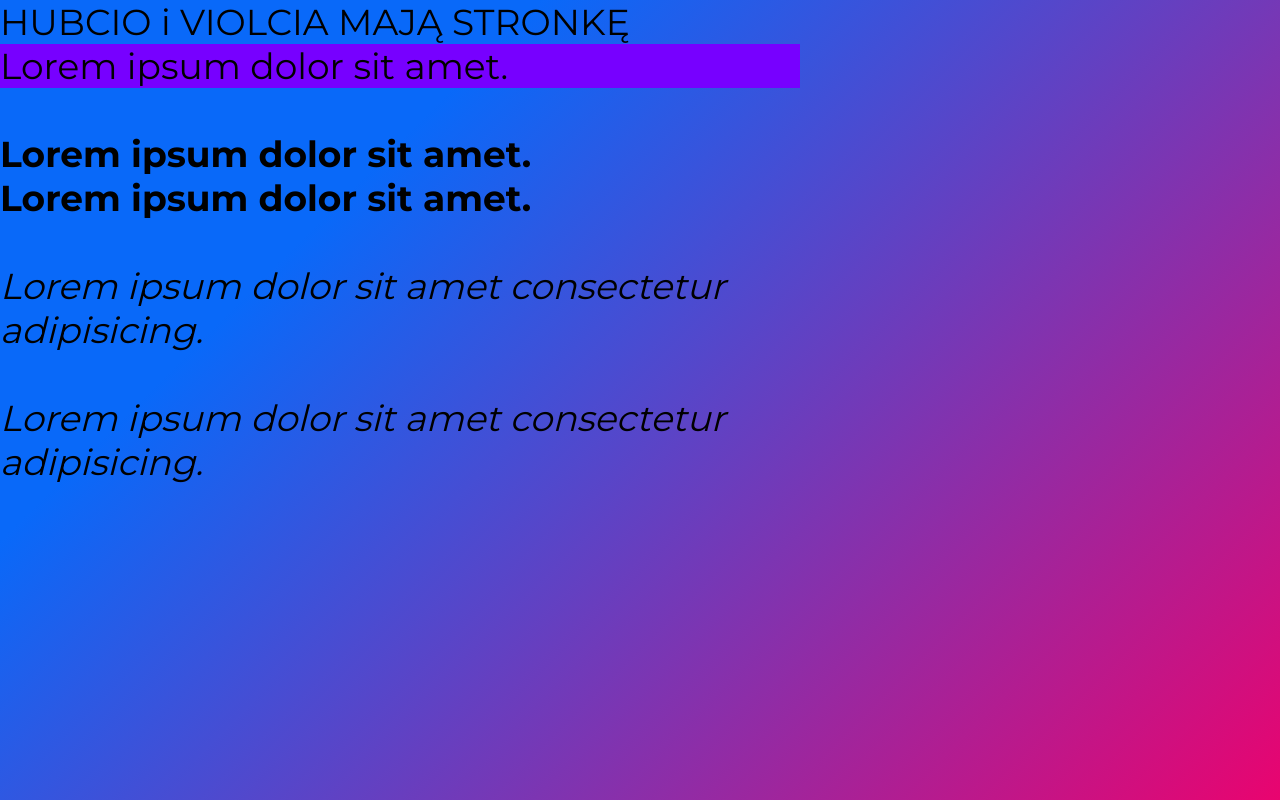
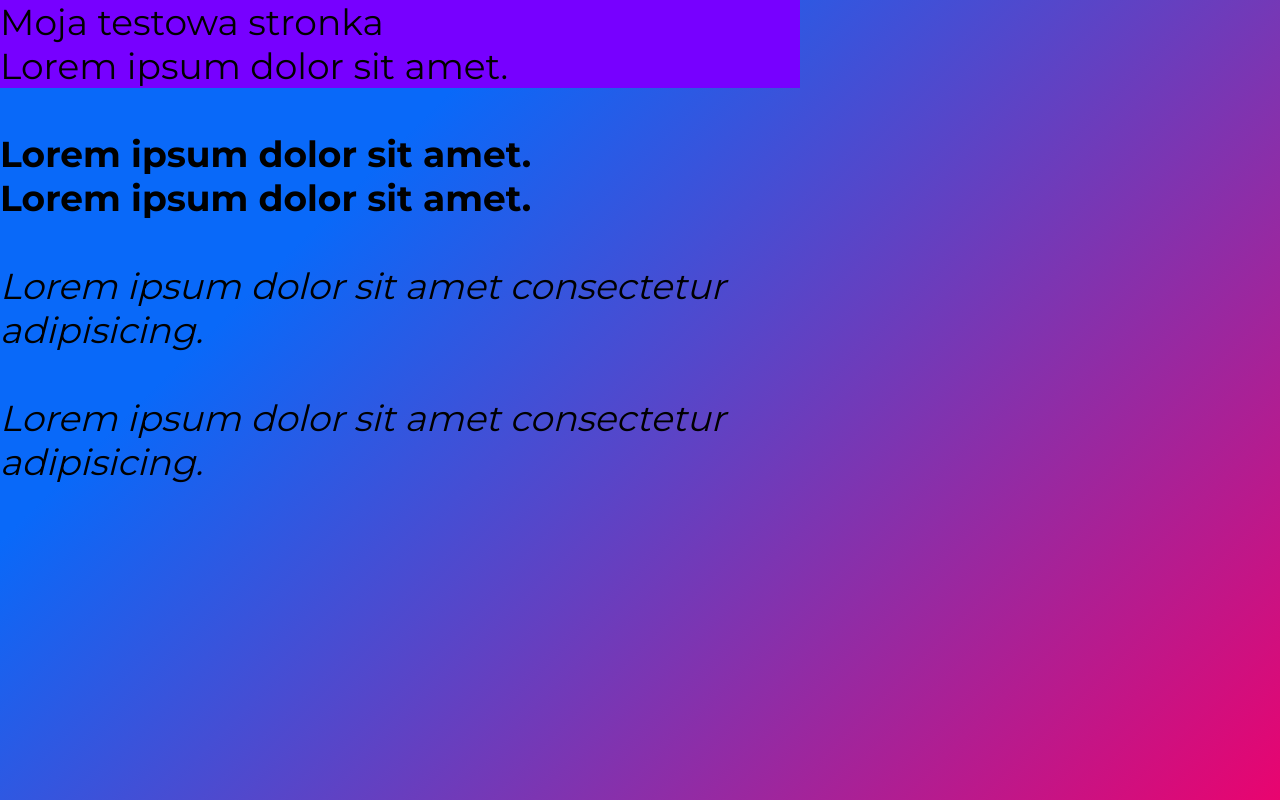
Before and after one commit to Hubaki/stichowa, a plain HTML site: page index.html in a window 1280 px wide. Drawn offline with Linux system fonts and the light colour scheme.

Commit message:
Update index.html

```diff
--- a/index.html
+++ b/index.html
@@ -12,7 +12,7 @@
     </head>
     <body>
 
-        HUBCIO i VIOLCIA MAJĄ STRONKĘ
+        <p> Moja testowa stronka <p>
 
         <p>Lorem ipsum dolor sit amet.</p><br>
         <b>Lorem ipsum dolor sit amet.</b> <br>
```
